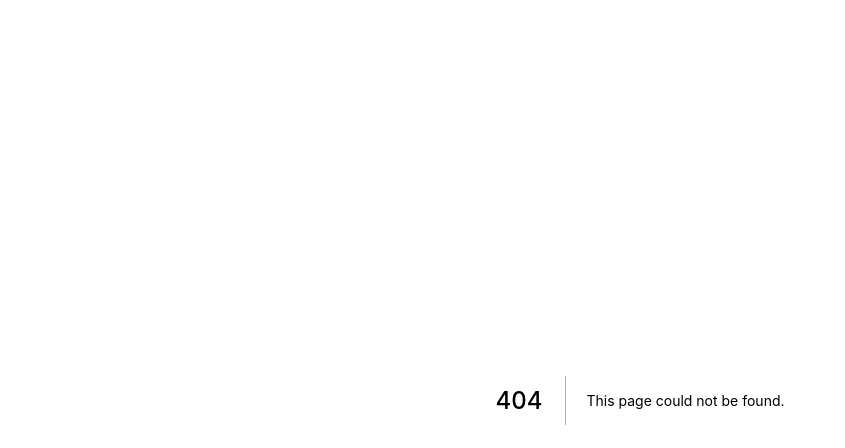
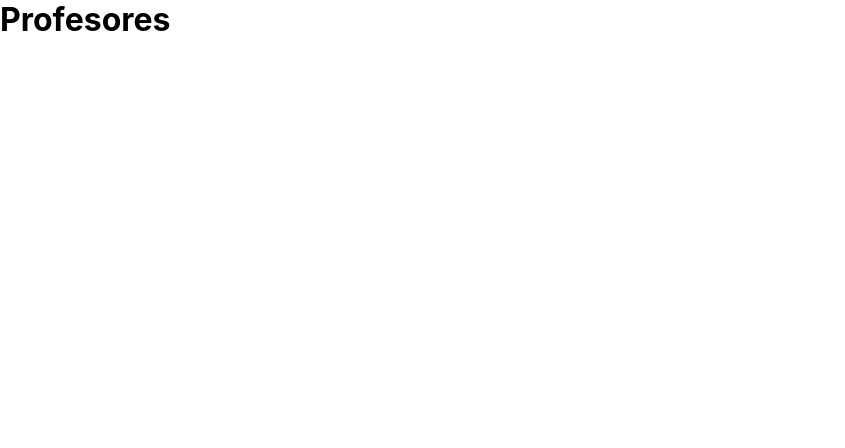
Before and after one commit to carlossibaja/carrito, a Next.js app: page /pruebas in a window 1280 px wide. Before the commit this address had no page. Shown: the top 448 px of the page, without its empty margins (0-845 px from the left). Built offline with nearby package versions, Linux system fonts and the light colour scheme.

Commit message:
nombre ubdate

```diff
--- a/context/CarritoContext.tsx
+++ /dev/null
@@ -1,4 +0,0 @@
-import { createContext } from "react";
-
-
-export const CarritoContext = createContext({})
--- /dev/null
+++ b/context/GlobalContext.tsx
@@ -0,0 +1,9 @@
+import { createContext } from "react";
+import { GlobalState } from "../interfaces/interfaces";
+
+
+export type GlobalContextProps = {
+    globalState : GlobalState
+}
+
+export const GlobalContext = createContext<GlobalContextProps>({} as GlobalContextProps )
--- /dev/null
+++ b/context/GlobalProvider.tsx
@@ -0,0 +1,35 @@
+import React, { useReducer} from 'react'
+import { GlobalState } from '../interfaces/interfaces'
+import { GlobalContext } from './GlobalContext'
+import { globalReducer } from './globalReducer'
+
+
+interface Props {
+    children: JSX.Element | JSX.Element[]
+}
+
+const INITIAL_STATE:GlobalState = {
+    users: [
+        {
+            name:"carlos",
+            lastname:"sibaja",
+            id:1
+        },
+        {
+            name:"andres",
+            lastname:"rodriguez",
+            id:1
+        },
+    ]
+}
+
+export const GlobalProvider = ({children}:Props) => {
+
+    const [globalState, dispatch] = useReducer<any>( globalReducer, INITIAL_STATE )
+
+  return (
+    <GlobalContext.Provider value={{globalState}} >
+        {children}
+    </GlobalContext.Provider>
+  )
+}
--- /dev/null
+++ b/context/globalReducer.ts
@@ -0,0 +1,16 @@
+import { GlobalState } from "../interfaces/interfaces"
+
+
+type globalAction =
+    |{type:"addUser", payload:{}}
+
+
+export const globalReducer = ( state:GlobalState , action:globalAction ) => {
+    switch( action.type ){
+        case "addUser":
+            return
+
+        default:
+            return state
+    }
+}
--- /dev/null
+++ b/interfaces/interfaces.ts
@@ -0,0 +1,18 @@
+export interface cart {
+    imagen:string,
+    nombre:string,
+    precio:number,
+    cantidad:number,
+    id:number,
+    total:number
+}
+
+export interface User {
+  id:Number,
+  name:string,
+  lastname:string
+}
+
+export interface GlobalState {
+    users:User[]
+}
--- a/pages/cart.tsx
+++ b/pages/cart.tsx
@@ -5,9 +5,6 @@ import { Menu } from '../components/menu/Menu'
 const cart = () => {
   return (
     <div >
-        <div style={{backgroundColor:"#d6e6d5", color:"#466443",fontWeight:"600", textAlign:"center", padding:"5px"}}>
-          <p>Hecho por: Carlos Sibaja - Angel Villar - Edwin Peñarredonda - Mauricio Galvan</p>
-        </div>
         <Menu/>
         <Carrito/>
     </div>
--- /dev/null
+++ b/pages/pruebas.tsx
@@ -0,0 +1,22 @@
+import React, {useContext} from 'react'
+import { GlobalContext } from '../context/GlobalContext'
+import { GlobalProvider } from '../context/GlobalProvider'
+
+const pruebas = () => {
+
+
+  const { globalState } =  useContext( GlobalContext )
+
+  console.log(globalState)
+
+  return (
+    <GlobalProvider>
+        <div>
+            <h1>Profesores</h1>
+
+        </div>
+    </GlobalProvider>
+  )
+}
+
+export default pruebas
```
Also changed, not shown: components/carrito/Carrito.tsx (+4 -29 lines), components/menu/Menu.tsx (+3 -14 lines), context/CarritoProvider.tsx (deleted, +0 -30 lines), hooks/useCart.ts (added, +26 -0 lines), pages/index.tsx (+3 -6 lines).
